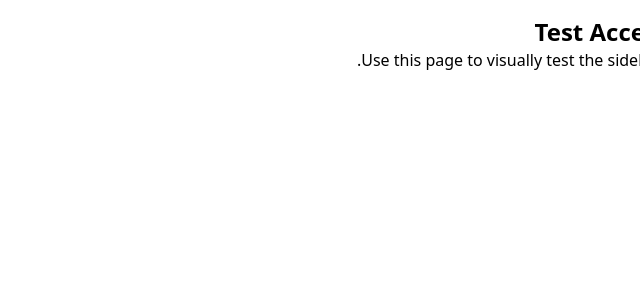
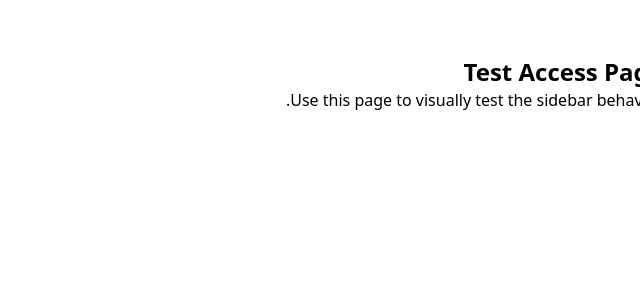
Before and after one commit to Ba31nga/techni-management, a Next.js app: page /test-access in a window 1280 px wide. Shown: the top 300 px of the page, without its empty margins (640-1280 px from the left). Built offline with nearby package versions, Linux system fonts and the light colour scheme; no server answers; what tailwindcss-rtl would draw is missing.

Commit message:
sidebar
updated sidebar

```diff
--- a/src/app/layout.tsx
+++ b/src/app/layout.tsx
@@ -1,34 +1,25 @@
+// src/app/layout.tsx
+import "@/app/globals.css";
 import type { Metadata } from "next";
-import { Geist, Geist_Mono } from "next/font/google";
-import "./globals.css";
-import { AuthProvider } from "@/context/AuthContext";
-
-const geistSans = Geist({
-  variable: "--font-geist-sans",
-  subsets: ["latin"],
-});
-
-const geistMono = Geist_Mono({
-  variable: "--font-geist-mono",
-  subsets: ["latin"],
-});
+import { ReactNode } from "react";
+import Sidebar from "@/components/Sidebar";
 
 export const metadata: Metadata = {
   title: "Techni-Management",
-  description: "מערכת ניהול תפקידים והרשאות",
+  description: "ניהול משתמשים והרשאות",
 };
 
-export default function RootLayout({
-  children,
-}: Readonly<{
-  children: React.ReactNode;
-}>) {
+export default function RootLayout({ children }: { children: ReactNode }) {
   return (
-    <html lang="he" dir="rtl">
-      <body
-        className={`${geistSans.variable} ${geistMono.variable} antialiased`}
-      >
-        <AuthProvider>{children}</AuthProvider>
+    <html lang="he" dir="rtl" className="dark">
+      <body className="bg-white text-black dark:bg-black dark:text-white">
+        <div className="flex">
+          {/* Sidebar fixed to the right */}
+          <Sidebar />
+
+          {/* Main content */}
+          <main className="flex-1 min-h-screen p-6 md:p-10">{children}</main>
+        </div>
       </body>
     </html>
   );
--- a/src/app/test-access/page.tsx
+++ b/src/app/test-access/page.tsx
@@ -1,9 +1,6 @@
-import Sidebar from "@/components/Sidebar";
-
 export default function TestAccessPage() {
   return (
     <div className="flex">
-      <Sidebar />
       <div className="flex-1 p-4">
         <h1 className="text-2xl font-bold">Test Access Page</h1>
         <p>Use this page to visually test the sidebar behavior.</p>
--- a/src/components/Sidebar.tsx
+++ b/src/components/Sidebar.tsx
@@ -1,175 +1,119 @@
-// Sidebar.tsx – Responsive Sidebar Component using TailwindCSS and tabsConfig
+// src/components/Sidebar.tsx
 "use client";
 
 import { useState } from "react";
 import Link from "next/link";
 import { usePathname } from "next/navigation";
-import { TABS } from "@/lib/tabsConfig";
-import { useAuth } from "@/context/AuthContext";
+import {
+  LayoutDashboard,
+  Calendar,
+  Bell,
+  BarChart2,
+  Star,
+  Settings,
+  User,
+  LogOut,
+  ChevronRight,
+  ChevronLeft,
+} from "lucide-react";
 import ThemeToggle from "@/components/ThemeToggle";
+import clsx from "clsx";
+
+const NAV_ITEMS = [
+  { label: "דשבורד", href: "/", icon: LayoutDashboard },
+  { label: "לוח שנה", href: "/calendar", icon: Calendar },
+  { label: "התראות", href: "/notifications", icon: Bell },
+  { label: "סטטיסטיקות", href: "/analytics", icon: BarChart2 },
+  { label: "סימניות", href: "/bookmarks", icon: Star },
+  { label: "הגדרות", href: "/settings", icon: Settings },
+];
 
 export default function Sidebar() {
   const pathname = usePathname();
-  const { user, userData, logout } = useAuth();
-  const [sidebarOpen, setSidebarOpen] = useState(false);
-  const [collapsed, setCollapsed] = useState(false);
-
-  if (!user || !userData) return null;
-
-  const userRoles = userData.roles || [];
-
-  const menuItems = TABS.filter((tab) =>
-    tab.roles.some((role) => userRoles.includes(role))
-  );
-
-  const fullName = `${userData.firstName || ""} ${
-    userData.lastName || ""
-  }`.trim();
+  const [open, setOpen] = useState(true);
 
   return (
-    <>
-      {/* Mobile Hamburger */}
-      <div className="md:hidden bg-white dark:bg-gray-900 border-b border-gray-200 dark:border-gray-700 p-2 flex items-center justify-between">
-        <button
-          onClick={() => setSidebarOpen(!sidebarOpen)}
-          className="p-2 text-gray-700 dark:text-gray-200 focus:outline-none"
+    <aside
+      className={clsx(
+        "h-screen transition-all duration-300",
+        open ? "w-64 px-4" : "w-20 px-2",
+        "flex flex-col justify-between",
+        "bg-white text-gray-900 dark:bg-gray-900 dark:text-white shadow-lg"
+      )}
+      dir="rtl"
     >
-          <svg className="h-6 w-6" fill="none" stroke="currentColor">
-            <path
-              strokeLinecap="round"
-              strokeLinejoin="round"
-              strokeWidth={2}
-              d="M4 6h16M4 12h16M4 18h16"
-            />
-          </svg>
-        </button>
-        <span className="text-lg font-semibold text-gray-800 dark:text-white">
-          Techni-Management
-        </span>
+      {/* Header with logo + toggle */}
+      <div className="flex items-center justify-between py-4">
+        <div className="text-xl font-bold whitespace-nowrap">
+          {open ? (
+            "Techni"
+          ) : (
+            <div className="w-8 h-8 bg-gray-300 dark:bg-white rounded-full" />
+          )}
         </div>
-
-      {/* Mobile Overlay */}
-      {sidebarOpen && (
-        <div
-          className="fixed inset-0 bg-black/50 z-30 md:hidden"
-          onClick={() => setSidebarOpen(false)}
-        />
-      )}
-
-      {/* Sidebar Panel */}
-      <aside
-        className={`fixed md:static inset-y-0 left-0 z-40 flex flex-col bg-white dark:bg-gray-900 border-r border-gray-200 dark:border-gray-700 transition-transform duration-300 ease-in-out
-          ${
-            sidebarOpen ? "translate-x-0" : "-translate-x-full"
-          } md:translate-x-0
-          ${collapsed ? "w-16" : "w-64"} md:w-64`}
-      >
-        {/* Header */}
-        <div className="flex items-center justify-between p-4">
-          <span
-            className={`text-xl font-bold text-gray-800 dark:text-white ${
-              collapsed ? "hidden" : "block"
-            }`}
-          >
-            Techni
-          </span>
-          <button
-            onClick={() => setCollapsed(!collapsed)}
-            className="hidden md:inline-flex text-gray-600 dark:text-gray-300 hover:text-gray-900 dark:hover:text-white"
-          >
-            {collapsed ? (
-              <svg className="h-5 w-5" fill="none" stroke="currentColor">
-                <path
-                  strokeLinecap="round"
-                  strokeLinejoin="round"
-                  strokeWidth={2}
-                  d="M15 19l-7-7 7-7"
-                />
-              </svg>
-            ) : (
-              <svg className="h-5 w-5" fill="none" stroke="currentColor">
-                <path
-                  strokeLinecap="round"
-                  strokeLinejoin="round"
-                  strokeWidth={2}
-                  d="M9 5l7 7-7 7"
-                />
-              </svg>
-            )}
+        <button onClick={() => setOpen(!open)} className="text-inherit">
+          {open ? <ChevronRight size={20} /> : <ChevronLeft size={20} />}
         </button>
       </div>
 
       {/* Navigation */}
-        <nav className="flex-1 px-2 space-y-1">
-          {menuItems.map((item) => {
-            const active = pathname === item.path;
+      <nav className="flex-1 mt-6 flex flex-col gap-2">
+        {NAV_ITEMS.map(({ label, href, icon: Icon }) => {
+          const active = pathname === href;
           return (
             <Link
-                href={item.path}
-                key={item.label}
-                className={`flex items-center rounded-md p-2 text-gray-700 dark:text-gray-200 hover:bg-gray-100 dark:hover:bg-gray-800 transition
-                  ${active ? "bg-gray-100 dark:bg-gray-800 font-medium" : ""}`}
-                onClick={() => setSidebarOpen(false)}
+              key={label}
+              href={href}
+              className={clsx(
+                "flex items-center gap-4 py-2 px-3 rounded-lg group transition-all",
+                active
+                  ? "bg-gray-200 text-gray-900 dark:bg-white dark:text-gray-900 font-semibold"
+                  : "hover:bg-gray-100 dark:hover:bg-gray-800 text-inherit"
+              )}
             >
-                <span className="w-6 h-6 flex-shrink-0 text-gray-600 dark:text-gray-300">
-                  📄
+              <Icon
+                className={clsx(
+                  "w-5 h-5",
+                  active ? "text-gray-900" : "text-inherit"
+                )}
+              />
+              <span
+                className={clsx(
+                  "transition-all origin-right",
+                  open
+                    ? "opacity-100 scale-100"
+                    : "opacity-0 scale-0 w-0 h-0 overflow-hidden"
+                )}
+              >
+                {label}
               </span>
-                <span
-                  className={`ml-3 truncate ${collapsed ? "hidden" : "inline"}`}
-                >
-                  {item.label}
+              {!open && (
+                <span className="absolute right-16 bg-white text-gray-900 text-xs px-2 py-1 rounded shadow-md scale-0 group-hover:scale-100 transition-transform origin-left">
+                  {label}
                 </span>
+              )}
             </Link>
           );
         })}
       </nav>
 
-        {/* Profile & Logout */}
-        <div className="p-2 mt-auto mb-4">
-          <div className="flex items-center p-2 rounded hover:bg-gray-100 dark:hover:bg-gray-800">
-            <img
-              src="/avatar.jpg"
-              alt="User"
-              className="w-8 h-8 rounded-full object-cover"
-            />
-            <span
-              className={`ml-3 text-gray-800 dark:text-white ${
-                collapsed ? "hidden" : "inline"
-              }`}
+      {/* Bottom actions */}
+      <div className="py-4 border-t border-gray-200 dark:border-gray-700 flex flex-col gap-4">
+        <Link
+          href="/profile"
+          className="flex items-center gap-4 px-3 py-2 hover:bg-gray-100 dark:hover:bg-gray-800 rounded-lg"
         >
-              {fullName || "משתמש"}
-            </span>
-          </div>
-
-          {/* Theme Toggle */}
-          <div
-            className={`flex justify-center mt-4 ${
-              collapsed ? "hidden" : "block"
-            }`}
-          >
+          <User className="w-5 h-5" />
+          <span className={clsx(open ? "block" : "hidden")}>פרופיל</span>
+        </Link>
+        <div className="px-3">
           <ThemeToggle />
         </div>
-
-          <button
-            className="flex items-center w-full mt-4 p-2 text-sm text-red-600 hover:bg-red-50 dark:hover:bg-red-950 rounded-md"
-            onClick={logout}
-          >
-            <svg
-              className="w-5 h-5 flex-shrink-0 mr-2"
-              fill="none"
-              stroke="currentColor"
-            >
-              <path
-                strokeLinecap="round"
-                strokeLinejoin="round"
-                strokeWidth={2}
-                d="M17 16l4-4m0 0l-4-4m4 4H7"
-              />
-            </svg>
-            <span className={`${collapsed ? "hidden" : "inline"}`}>התנתק</span>
+        <button className="flex items-center gap-4 px-3 py-2 text-red-500 hover:bg-gray-100 dark:hover:bg-gray-800 rounded-lg">
+          <LogOut className="w-5 h-5" />
+          <span className={clsx(open ? "block" : "hidden")}>התנתק</span>
         </button>
       </div>
     </aside>
-    </>
   );
 }
```
Lines whose indentation alone changed are shown as unchanged.
